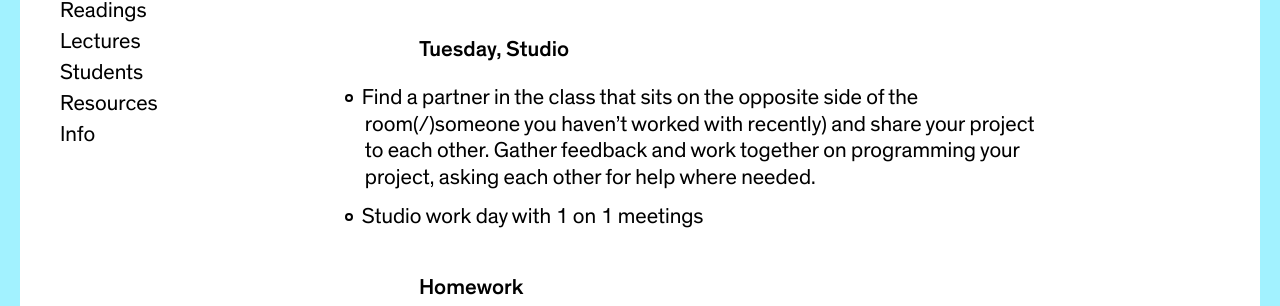
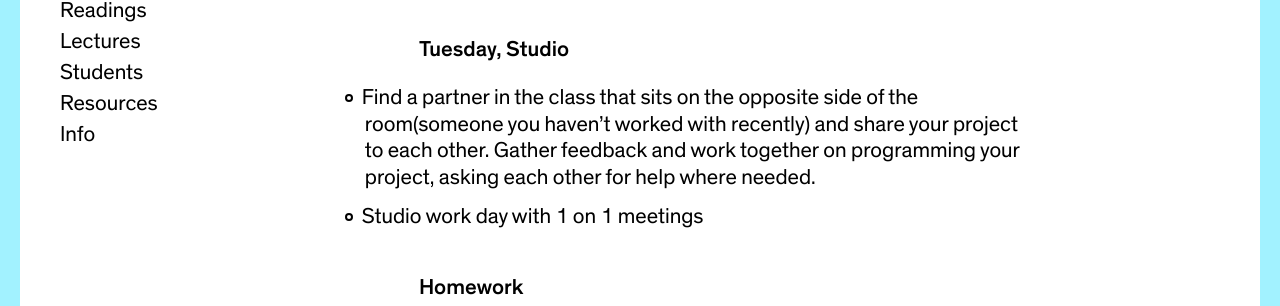
Before and after one commit to dylanfisher/ci19, a Jekyll site: the page built from _agendas/week-10.md, in a window 1280 px wide and 900 px high. Shown: the part 179-485 px from the top of the window. Built offline with Jekyll 4.4.1, drawn with Linux system fonts in a browser that asks for light colours.

Commit message:
Fix typo

```diff
--- a/_agendas/week-10.md
+++ b/_agendas/week-10.md
@@ -6,7 +6,7 @@ date_range:       4/2 – 4/5
 
 ### Tuesday, Studio
 
-- Find a partner in the class that sits on the opposite side of the room(/)someone you haven&rsquo;t worked with recently) and share your project to each other. Gather feedback and work together on programming your project, asking each other for help where needed.
+- Find a partner in the class that sits on the opposite side of the room(someone you haven&rsquo;t worked with recently) and share your project to each other. Gather feedback and work together on programming your project, asking each other for help where needed.
 - Studio work day with 1 on 1 meetings
 
 ### Homework
```
